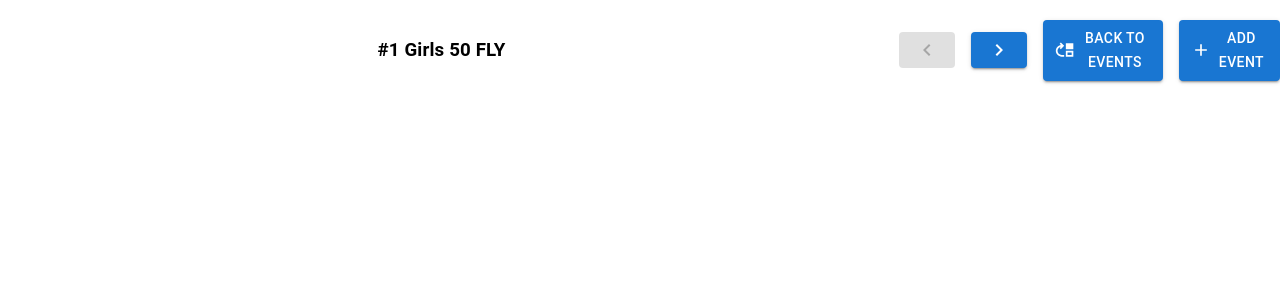
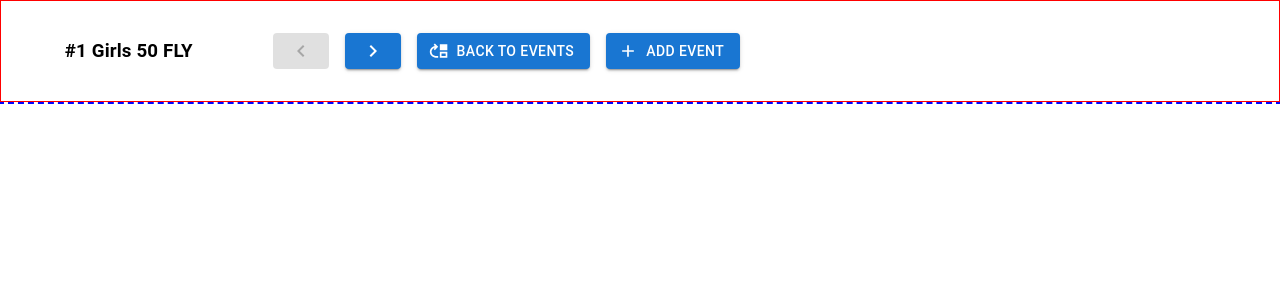
Before and after one commit to MarisiaS/SMM, a React (Vite) app in the folder frontend/: page /test in a window 1280 px wide. Shown: the top 300 px of the page. Built offline with nearby package versions, Linux system fonts and the light colour scheme.

Commit message:
Add class for items and a testing class.

```diff
--- a/frontend/src/App.css
+++ b/frontend/src/App.css
@@ -47,3 +47,12 @@
 .searchBox{
   width: 40%
 }
+
+.itemBox{
+  width: 20%
+}
+
+.test {
+  border: 1px solid red;
+  outline: 2px dashed blue;
+}
```
